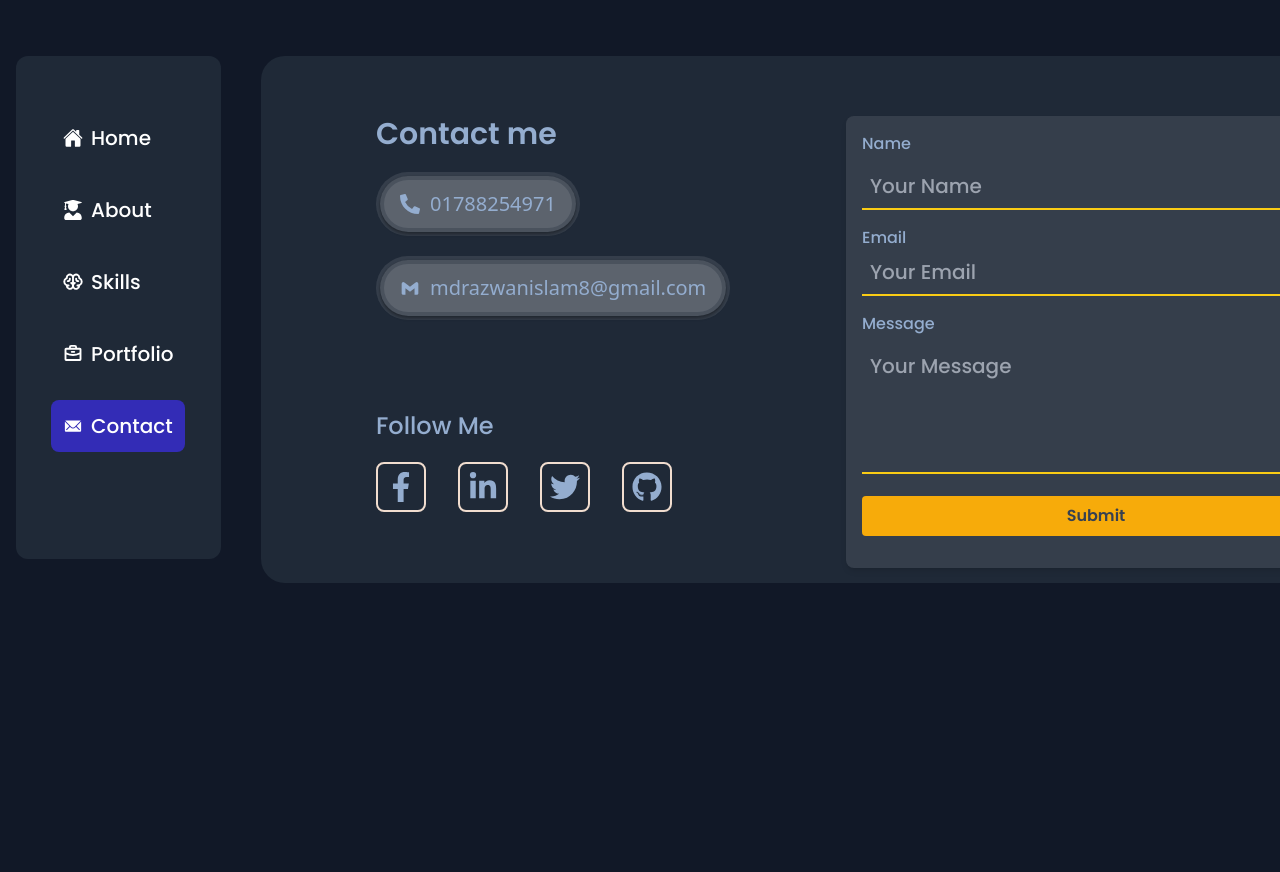
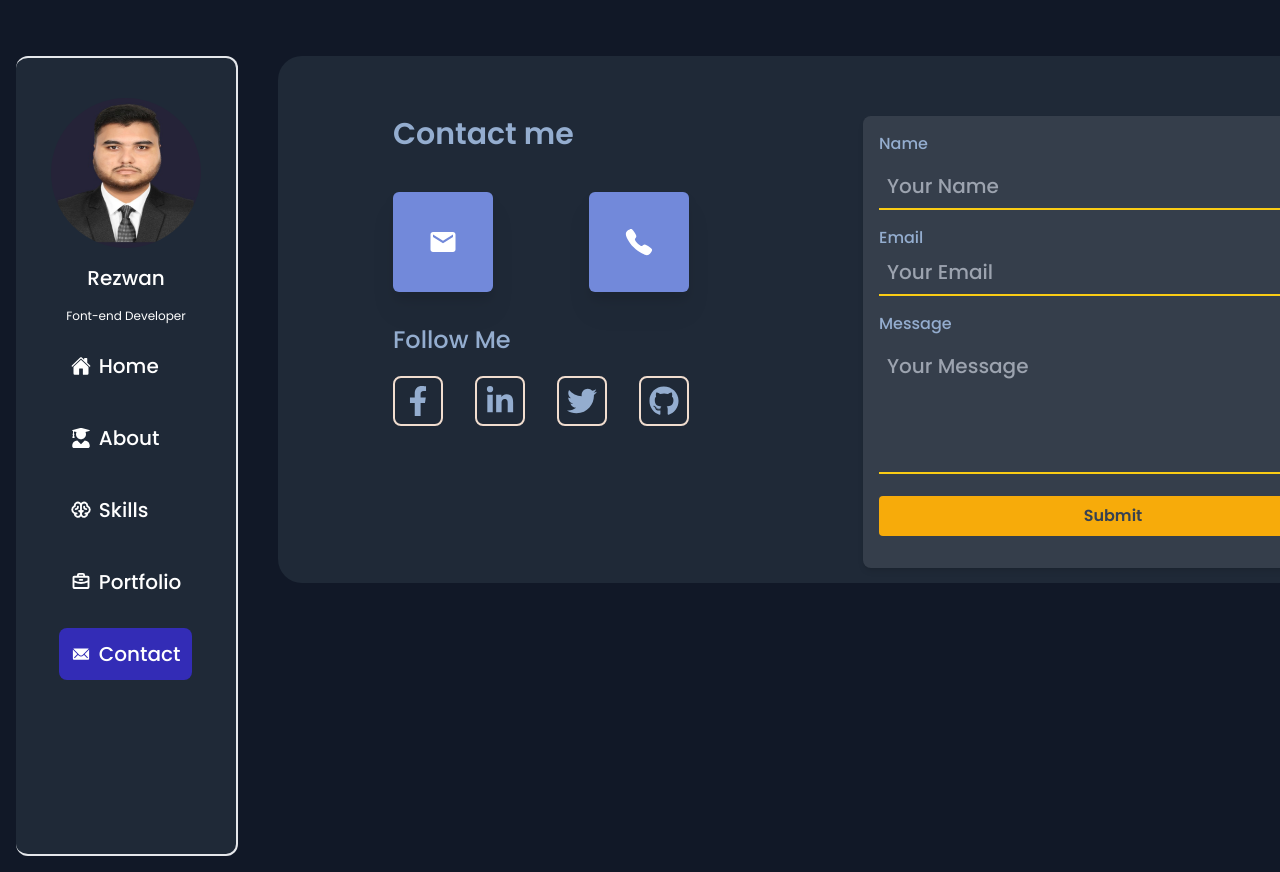
Before and after one commit to Rezwan-react/New-portfolio, a React (Vite) app: page /contact in a window 1280 px wide. Shown: the top 872 px of the page. Before the commit the page ends 800 px from the top, so only its background shows below. Built offline with nearby package versions, Linux system fonts and the light colour scheme.

Commit message:
added nav and contact button

```diff
--- a/index.html
+++ b/index.html
@@ -2,12 +2,12 @@
 <html lang="en">
   <head>
     <meta charset="UTF-8" />
-    <link rel="icon" type="image/svg+xml" href="/vite.svg" />
+    <link rel="icon" type="icon" href="/public/images/rezwan.jpg" />
     <meta name="viewport" content="width=device-width, initial-scale=1.0" />
     <title>portfolio</title>
     <link rel="preconnect" href="https://fonts.googleapis.com">
-<link rel="preconnect" href="https://fonts.gstatic.com" crossorigin>
-<link href="https://fonts.googleapis.com/css2?family=Poppins:ital,wght@0,100;0,200;0,300;0,400;0,500;0,600;0,700;0,800;0,900;1,100;1,200;1,300;1,400;1,500;1,600;1,700;1,800;1,900&display=swap" rel="stylesheet">
+    <link rel="preconnect" href="https://fonts.gstatic.com" crossorigin>
+    <link href="https://fonts.googleapis.com/css2?family=Poppins:ital,wght@0,100;0,200;0,300;0,400;0,500;0,600;0,700;0,800;0,900;1,100;1,200;1,300;1,400;1,500;1,600;1,700;1,800;1,900&display=swap" rel="stylesheet">
   </head>
   <body>
     <div id="root"></div>
--- a/src/App.css
+++ b/src/App.css
@@ -1,3 +1,4 @@
 body{
-    background: rgb(17 24 39 );
+    /* @apply  w-full   bg-[url("/images/bg.png")] bg-center bg-cover bg-no-repeat   */
+       background: rgb(17 24 39 );
 }
--- a/src/components/about/About.jsx
+++ b/src/components/about/About.jsx
@@ -35,7 +35,7 @@ function About() {
                   <strong>Phone:</strong> <a href="tel:01788254971">01788254971</a>
                   </li>
                   <li ><strong>From:</strong> Bangladesh</li>
-                  <li><strong>Languages:</strong> Bengali, English, Hindi</li>
+                  <li><strong>Languages:</strong> Bangla, English, Hindi</li>
                 </ul>
               </div>
             </div>
--- a/src/components/contact/Contact.jsx
+++ b/src/components/contact/Contact.jsx
@@ -5,6 +5,8 @@ import { BiLogoGmail } from "react-icons/bi";
 import SocialButton from '../socialButton/SocialButton';
 import AOS from 'aos';
 import 'aos/dist/aos.css';
+import { MdEmail } from 'react-icons/md';
+import { IoCall } from 'react-icons/io5';
 function Contact() {
 
   useEffect (()=>{
@@ -27,38 +29,39 @@ function Contact() {
                 <div data-aos="flip-left" className="contact_haed">
                   <h2>Contact me</h2>
                 </div>
-                  <div data-aos="flip-left" className="contact_button">
-                  <ul>
-                  <li><a href="tel:01788254971"
-                    className="bg-white/10 group w-50 h-16 inline-flex transition-all duration-300 overflow-visible p-1 rounded-full group"
-                  >
-                    <div
-                      className="w-half h-full bg-white/10 overflow-hidden shadow-[0_0_1px_rgba(0,0,0,0.07),0_0_1px_rgba(0,0,0,0.05),0_3px_3px_rgba(0,0,0,0.25),0_1px_3px_rgba(0,0,0,0.12)] p-1 rounded-full hover:shadow-none duration-300"
-                    >
-                      <div
-                        className="w-full h-full text-xl gap-x-0.5 gap-y-0.5 justify-center text-[#94ADCF] bg-white/10 group-hover:bg-white/5 duration-200 items-center text-[18px] font-medium gap-4 inline-flex overflow-hidden px-4 py-2 rounded-full black group-hover:text-blue-600"
-                      >
-                        <FaPhoneAlt/>
-                        <span className="ml-2">01788254971</span>
-                      </div>
-                    </div>
-                  </a></li>
-                    <li><a href="mailto:mdrazwanislam8@gmail.com"
-                    className="bg-white/10 group w-50 h-16 inline-flex transition-all duration-300 overflow-visible p-1 rounded-full group"
-                  >
-                    <div
-                      className="w-half h-full bg-white/10 overflow-hidden shadow-[0_0_1px_rgba(0,0,0,0.07),0_0_1px_rgba(0,0,0,0.05),0_3px_3px_rgba(0,0,0,0.25),0_1px_3px_rgba(0,0,0,0.12)] p-1 rounded-full hover:shadow-none duration-300"
-                    >
-                      <div
-                        className="w-full h-full text-xl gap-x-0.5 gap-y-0.5 justify-center text-[#94ADCF] bg-white/10 group-hover:bg-white/5 duration-200 items-center text-[18px] font-medium gap-4 inline-flex overflow-hidden px-4 py-2 rounded-full black group-hover:text-blue-600"
-                      >
-                        <BiLogoGmail />
-                        <span className="ml-2">mdrazwanislam8@gmail.com</span>
-                      </div>
-                    </div>
-                  </a></li>
-                  </ul>
+                  <div className='flex justify-between mt-10'>
+                  <div class="flex justify-center items-center  ">
+  <button
+    href="/"
+    class="group w-[100px] h-[100px] flex justify-center items-center p-2 rounded-md drop-shadow-xl bg-[#7289da] from-gray-800 to-black text-white font-semibold hover:rounded-[50%] transition-all duration-500 hover:from-[#331029] hover:to-[#310413]"
+  >
+    <ul>
+    <li><a href="mailto:mdrazwanislam8@gmail.com"><MdEmail className='text-3xl' /></a></li>
+    </ul>
+    <span
+      class=" pointer-events-none absolute opacity-0 group-hover:opacity-100 group-hover:text-[#94ADCF] group-hover:text-xl  group-hover:-translate-y-20 duration-700"
+    >
+      <ul> <li><a href="mailto:mdrazwanislam8@gmail.com">mdrazwanislam8@gmail.com</a></li></ul>
+    </span>
+  </button>
+</div>
+<div class="flex justify-center items-center  ">
+  <button
+    href="/"
+    class="group w-[100px] h-[100px] flex justify-center items-center p-2 rounded-md drop-shadow-xl bg-[#7289da] from-gray-800 to-black text-white font-semibold hover:rounded-[50%] transition-all duration-500 hover:from-[#331029] hover:to-[#310413]"
+  >
+    <ul>
+    <li><a href="tel:01788254971"><IoCall className='text-3xl' /></a></li>
+    </ul>
+    <span
+      class=" pointer-events-none absolute opacity-0 group-hover:opacity-100 group-hover:text-[#94ADCF] group-hover:text-xl  group-hover:-translate-y-20 duration-700"
+    >
+      <ul> <li><a href="tel:01788254971">01788254971</a></li></ul>
+    </span>
+  </button>
+</div>
                   </div>
+
                </div>
                <div data-aos="zoom-in-down" className="social_button">
                   <h4>Follow Me</h4>
--- a/src/components/navbar/Navbar.css
+++ b/src/components/navbar/Navbar.css
@@ -1,20 +1,26 @@
-/* .main_menu{
-    @apply  h-screen  border-r-4 border-t-4 py-10 rounded-xl hidden lg:block
-} */
 .main_menu{
-    @apply bg-[#1F2937] h-[503px] mt-10 py-10 rounded-xl hidden lg:block
+    @apply  h-screen  border-r-2 border-t-2 border-b-2 py-10 rounded-xl hidden lg:block
+}
+.main_menu{
+    @apply bg-[#1F2937] w-[305px] h-screen  mt-10 py-10 rounded-xl hidden lg:block
 }
 .menu_img{
-    @apply w-[100px] h-[100px] rounded-full m-auto
+    @apply w-[150px] h-[150px] rounded-full m-auto
 }
 .menu_img img{
-    @apply w-[100px] h-[100px] rounded-full overflow-hidden
+    @apply w-[150px] h-[150px] rounded-full overflow-hidden
 }
 .menu_text{
     @apply m-auto
 }
 .menu_text h1{
-    @apply text-xl font-semibold font-Poppins text-[#fff] mt-4 flex justify-center items-center
+    @apply text-xl font-medium font-Poppins text-[#fff] mt-4 flex justify-center items-center
+}
+.menu_text h2{
+    @apply text-xs font-normal font-Poppins text-[#fff] mt-4 flex justify-center items-center
+}
+.menu{
+    @apply flex justify-center items-center
 }
 .menu ul{
     @apply flex flex-col justify-center items-start gap-5 mt-4
--- a/src/components/navbar/Navbar.jsx
+++ b/src/components/navbar/Navbar.jsx
@@ -14,14 +14,15 @@ function Navbar() {
         <div className="container">
           <div className="menu_row">
             <div className="menu_col">
-              {/* <div className="menu_head">
+              <div className="menu_head">
                 <div className="menu_img">
                   <img src="images/rezwan.jpg" alt="img" />
                 </div>
                 <div className="menu_text">
                   <h1>Rezwan</h1>
+                  <h2>Font-end Developer</h2>
                 </div>
-              </div> */}
+              </div>
               <div className="menu">
                 <ul>
                   <li><NavLink to="/" className={({ isActive, }) => isActive ? "yesActive" : "noActive" }> <IoHome />Home</NavLink></li>
--- a/src/components/portfolioCard/PortfolioCard.jsx
+++ b/src/components/portfolioCard/PortfolioCard.jsx
@@ -1,7 +1,6 @@
 import React, { useEffect } from 'react'
 import AOS from 'aos';
 import 'aos/dist/aos.css';
-
 function PortfolioCard({portfolio_img, portfolio_head, portfolio_text}) {
 
     useEffect (()=>{
@@ -15,7 +14,7 @@ function PortfolioCard({portfolio_img, portfolio_head, portfolio_text}) {
 
   return (
     <>
-        <div data-aos="flip-up" class="relative flex w-80 flex-col rounded-xl bg-white/40 bg-clip-border text-gray-700 shadow-md hover:scale-105 transition duration-300 ease-in-out ">
+        <div data-aos="flip-up" class="  relative flex w-80 flex-col rounded-xl bg-white/40 bg-clip-border text-gray-700 shadow-md hover:scale-105 transition duration-300 ease-in-out ">
             <div class="relative mx-4 -mt-6 h-40 overflow-hidden rounded-xl bg-blue-gray-500 bg-clip-border text-white shadow-lg shadow-blue-gray-500/40 bg-gradient-to-r from-blue-500 to-blue-600">
                 <img src={portfolio_img} alt="img" />
             </div>
```
Also changed, not shown: public/images/bg.png (added).
